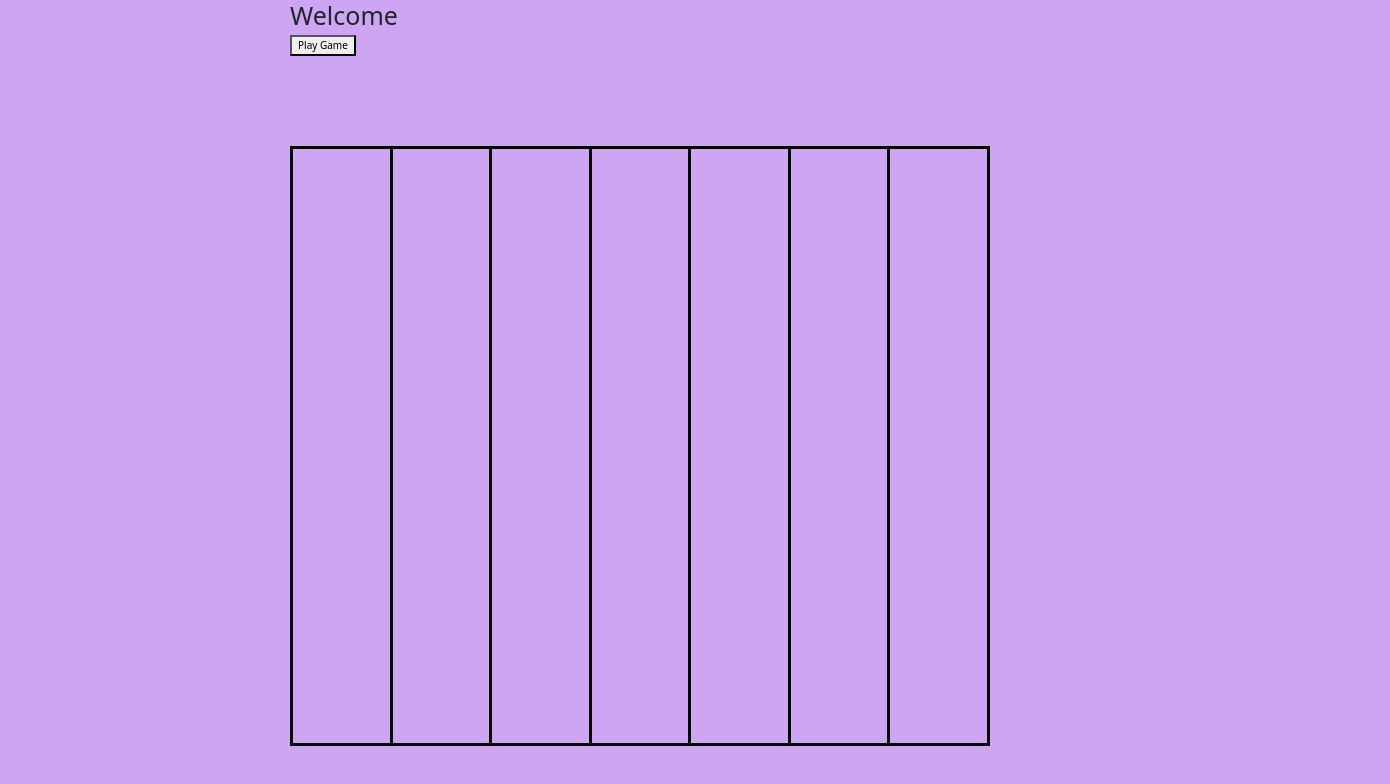
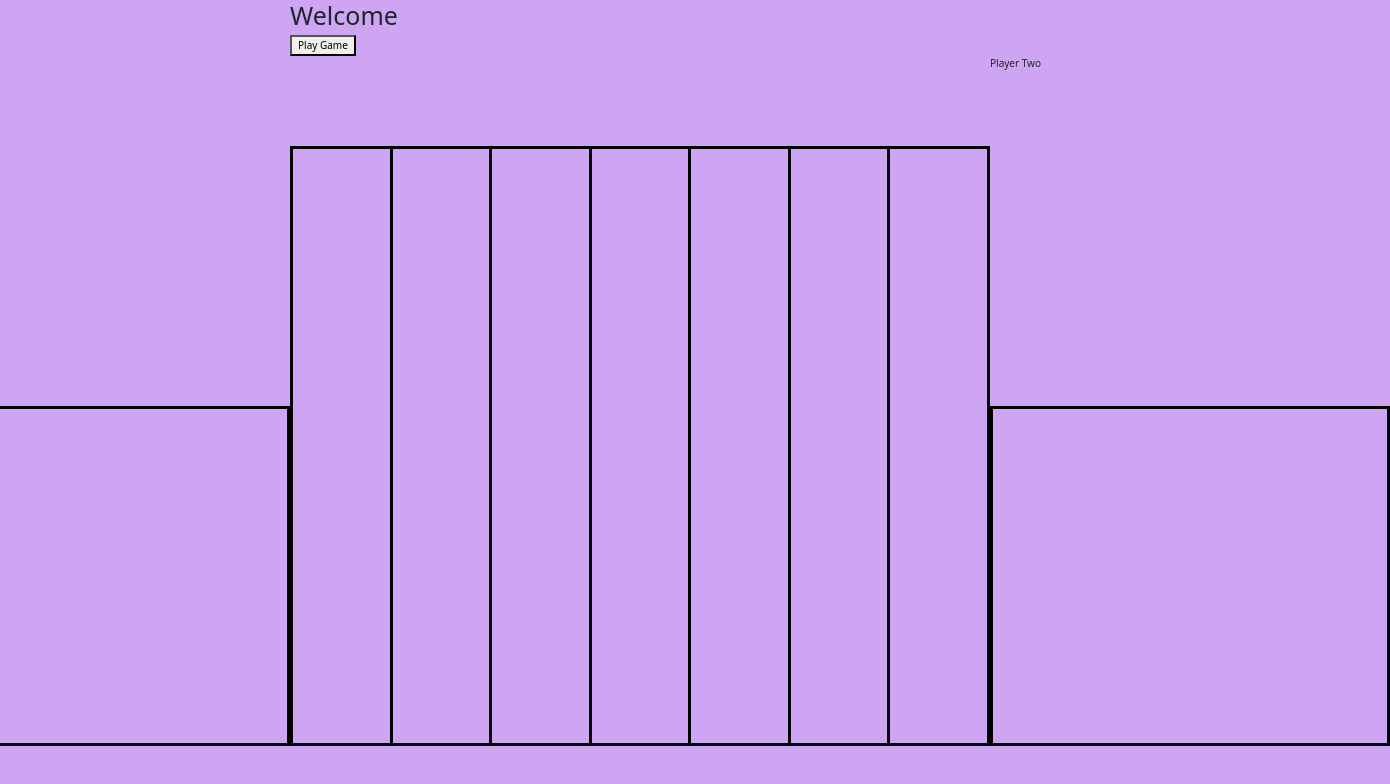
Before and after one commit to Amanda2900/Connect-Four, a plain HTML site: page index.html in a window 1280 px wide. Shown: the whole page, 1390 px wide, since content can reach past the window. Drawn offline with nearby package versions, Linux system fonts and the light colour scheme.

Commit message:
add game pieces grid in CSS

```diff
--- a/css/style.css
+++ b/css/style.css
@@ -23,7 +23,63 @@ body {
   min-height: 100vh;
 }
 
+main {
+  display: grid;
+  width: 100%;
+  justify-content: center;
+  grid-template-areas:
+  ". main-message ."
+  "player-one board player-two";
+}
+
+.main-message {
+  grid-area: main-message;
+}
+
+.player-one {
+  grid-area: player-one;
+  width: 400px;
+  display: grid;
+  grid-template-areas:
+  "p1-title"
+  "p1-tokens";
+}
+
+.p1-tokens {
+  grid-area: p1-tokens;
+  display: grid;
+  border: 3px solid black;
+  grid-template-areas:
+  "p1-token1 p1-token2 p1-token3 p1-token4 p1-token5"
+  "p1-token6 p1-token7 p1-token8 p1-token9 p1-token10"
+  "p1-token11 p1-token12 p1-token13 p1-token14 p1-token15"
+  "p1-token16 p1-token17 p1-token18 p1-token19 p1-token20"
+  ". . p1-token21 . .";
+}
+
+.player-two {
+  grid-area: player-two;
+  width: 400px;
+  display: grid;
+  grid-template-areas:
+  "p2-title"
+  "p2-tokens";
+}
+
+.p2-tokens {
+  grid-area: p2-tokens;
+  display: grid;
+  border: 3px solid black;
+  grid-template-areas:
+  "p2-token1 p2-token2 p2-token3 p2-token4 p2-token5"
+  "p2-token6 p2-token7 p2-token8 p2-token9 p2-token10"
+  "p2-token11 p2-token12 p2-token13 p2-token14 p2-token15"
+  "p2-token16 p2-token17 p2-token18 p2-token19 p2-token20"
+  ". . p2-token21 . .";
+}
+
 .board {
+  grid-area: board;
   display: grid;
   width: 700px;
   height: 600px;
--- a/index.html
+++ b/index.html
@@ -16,6 +16,32 @@
       <button id="light" hidden>Light</button>
       <button id="dark" hidden>Dark</button>
       <button id="main-button">Play Game</button>
+    </section>
+    <section class="player-one">
+      <div id="p1-title">Player One</div>
+      <div class="p1-tokens">
+        <div id="p1-token1"></div>
+        <div id="p1-token2"></div>
+        <div id="p1-token3"></div>
+        <div id="p1-token4"></div>
+        <div id="p1-token5"></div>
+        <div id="p1-token6"></div>
+        <div id="p1-token7"></div>
+        <div id="p1-token8"></div>
+        <div id="p1-token9"></div>
+        <div id="p1-token10"></div>
+        <div id="p1-token11"></div>
+        <div id="p1-token12"></div>
+        <div id="p1-token13"></div>
+        <div id="p1-token14"></div>
+        <div id="p1-token15"></div>
+        <div id="p1-token16"></div>
+        <div id="p1-token17"></div>
+        <div id="p1-token18"></div>
+        <div id="p1-token19"></div>
+        <div id="p1-token20"></div>
+        <div id="p1-token21"></div>
+      </div>
     </section>
     <section class="board">
       <div class="row1">
@@ -75,6 +101,32 @@
         <div id="sq42"></div>
       </div>
     </section>
+    <section class="player-two">
+      <div id="p2-title">Player Two</div>
+      <div class="p2-tokens">
+        <div id="p2-token1"></div>
+        <div id="p2-token2"></div>
+        <div id="p2-token3"></div>
+        <div id="p2-token4"></div>
+        <div id="p2-token5"></div>
+        <div id="p2-token6"></div>
+        <div id="p2-token7"></div>
+        <div id="p2-token8"></div>
+        <div id="p2-token9"></div>
+        <div id="p2-token10"></div>
+        <div id="p2-token11"></div>
+        <div id="p2-token12"></div>
+        <div id="p2-token13"></div>
+        <div id="p2-token14"></div>
+        <div id="p2-token15"></div>
+        <div id="p2-token16"></div>
+        <div id="p2-token17"></div>
+        <div id="p2-token18"></div>
+        <div id="p2-token19"></div>
+        <div id="p2-token20"></div>
+        <div id="p2-token21"></div>
+      </div>
+    </section>
   </main>
 </body>
 </html>
```
